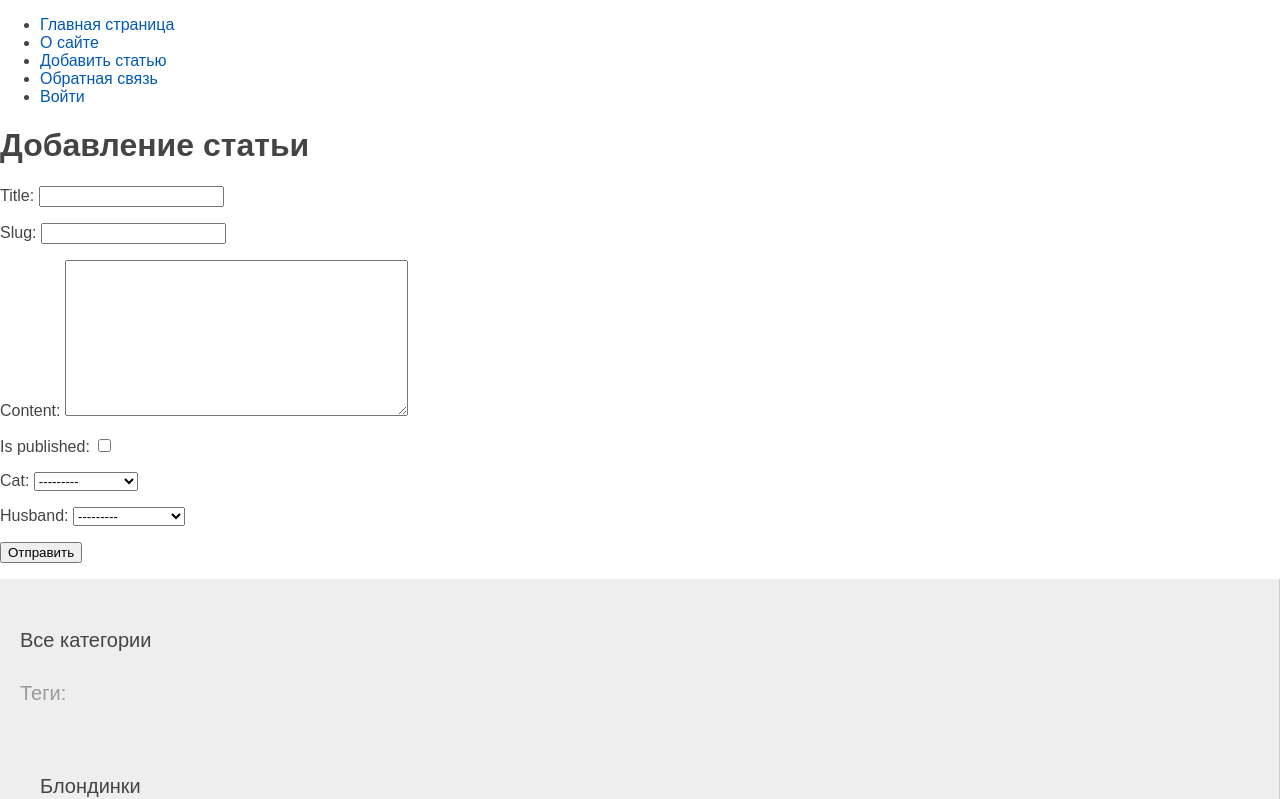
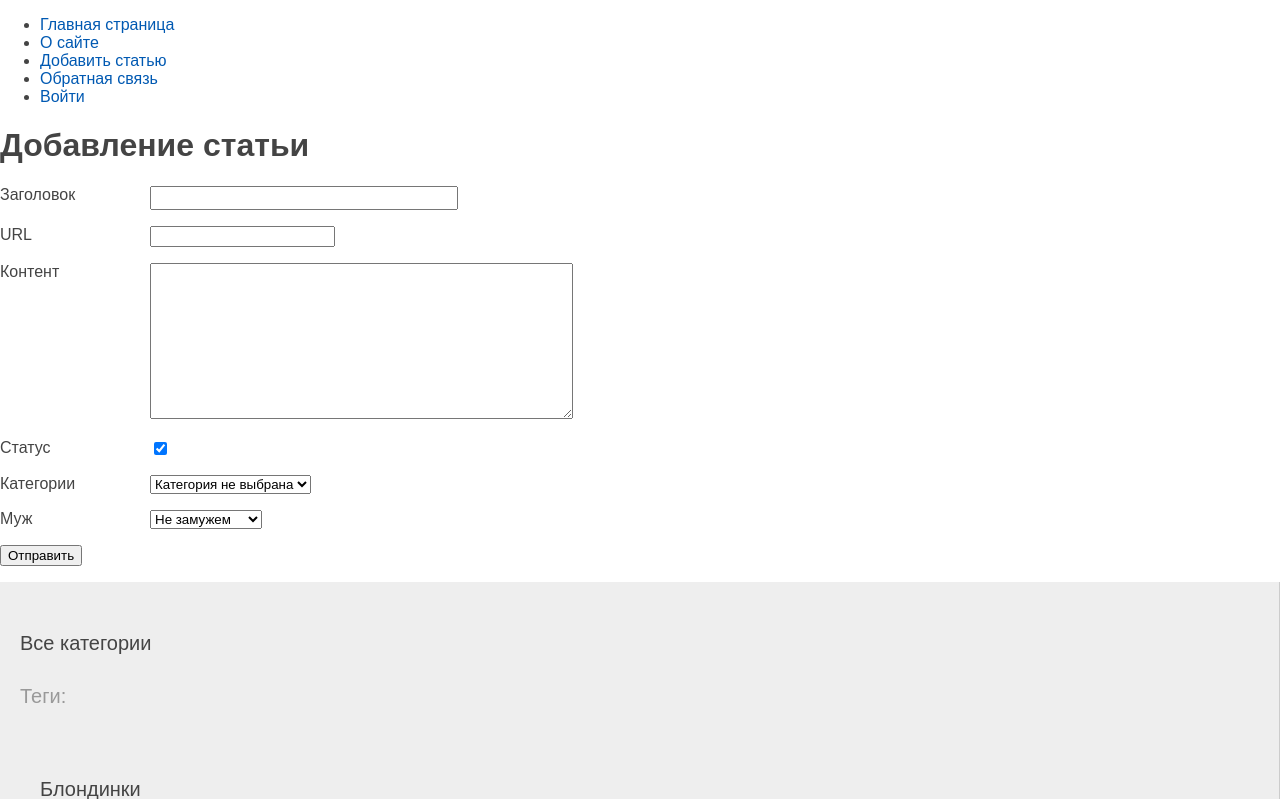
Before and after one commit to GrigoriiPakhomov/Django, a Django app: page /addpage in a window 1280 px wide. Shown: the top 799 px of the page. Run offline with Django 4.2, Linux system fonts and the light colour scheme; data comes from the database, SQL or seed files in the repository; both versions use the stored data as it was after the commit.

Commit message:
added the display of form fields and saving the transferred data to the DB

```diff
--- a/sitewomen/women/forms.py
+++ b/sitewomen/women/forms.py
@@ -3,9 +3,9 @@ from .models import Category, Husband
 
 
 class AddPostForm(forms.Form):
-    title = forms.CharField(max_length=255)
-    slug = forms.SlugField(max_length=255)
-    content = forms.CharField(widget=forms.Textarea(), required=False)
-    is_published = forms.BooleanField(required=False)
-    cat = forms.ModelChoiceField(queryset=Category.objects.all())
-    husband = forms.ModelChoiceField(queryset=Husband.objects.all(), required=False)
+    title = forms.CharField(max_length=255, label="Заголовок", widget=forms.TextInput(attrs={'class': 'form-input'}))
+    slug = forms.SlugField(max_length=255, label="URL")
+    content = forms.CharField(widget=forms.Textarea(attrs={'cols': 50, 'row': 5}), required=False, label="Контент")
+    is_published = forms.BooleanField(required=False, initial=True, label="Статус")
+    cat = forms.ModelChoiceField(queryset=Category.objects.all(), empty_label="Категория не выбрана",label= "Категории")
+    husband = forms.ModelChoiceField(queryset=Husband.objects.all(), required=False, empty_label="Не замужем", label="Муж")
--- a/sitewomen/women/templates/women/addpage.html
+++ b/sitewomen/women/templates/women/addpage.html
@@ -4,7 +4,22 @@
 <h1>{{title}}</h1>
 <form action="" method="POST">
     {% csrf_token %}
-    {{ form.as_p }}
+    <div class="form-error">{{ form.non_field_errors }}</div>
+    {% for f in form %}
+    <p><label class="form-label" for="{{ f.id_for_label }}">{{ f.label }}</label>{{ f }}</p>
+    <div class="form-error">{{ f.errors }}</div>
+    {% endfor %}
+
+<!--    <p><label class="form-label" for="{{ form.title.id_for_label }}">{{ form.title.label }}</label>{{ form.title }}</p>-->
+<!--    <div class="form-error">{{ form.title.errors }}</div>-->
+<!--    <p><label class="form-label" for="{{ form.slug.id_for_label }}">{{ form.slug.label }}</label>{{ form.slug }}</p>-->
+<!--    <div class="form-error">{{ form.slug.errors }}</div>-->
+<!--    <p><label class="form-label" for="{{ form.content.id_for_label }}">{{ form.content.label }}</label>{{ form.content }}</p>-->
+<!--    <div class="form-error">{{ form.content.errors }}</div>-->
+<!--    <p><label class="form-label" for="{{ form.is_published.id_for_label }}">{{ form.is_published.label }}</label>{{ form.is_published }}</p>-->
+<!--    <div class="form-error">{{ form.is_published.errors }}</div>-->
+<!--    <p><label class="form-label" for="{{ form.husband.id_for_label }}">{{ form.husband.label }}</label>{{ form.husband }}</p>-->
+<!--    <div class="form-error">{{ form.husband.errors }}</div>-->
     <p><button type="submit">Отправить</button> </p>
 </form>
 {% endblock %}
--- a/sitewomen/women/views.py
+++ b/sitewomen/women/views.py
@@ -51,7 +51,12 @@ def addpage(request):
     if request.method == 'POST':
         form = AddPostForm(request.POST)
         if form.is_valid():
-            print(form.cleaned_data)
+            # print(form.cleaned_data)
+            try:
+                Women.objects.create(**form.cleaned_data)
+                return redirect('home')
+            except:
+                form.add_error((None, "Ошибка добавления поста"))
     else:
         form = AddPostForm
 
```
Also changed, not shown: sitewomen/db.sqlite3.
